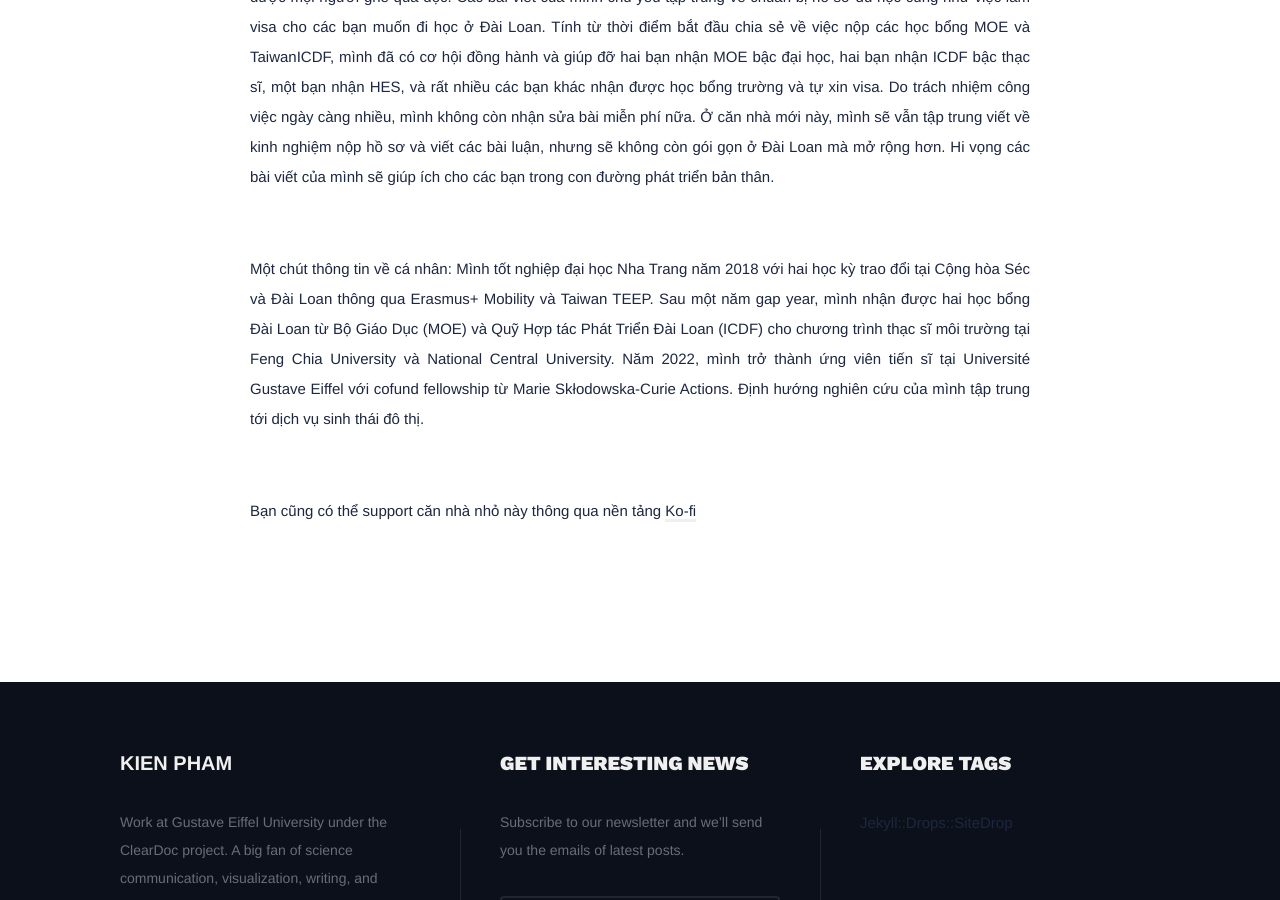
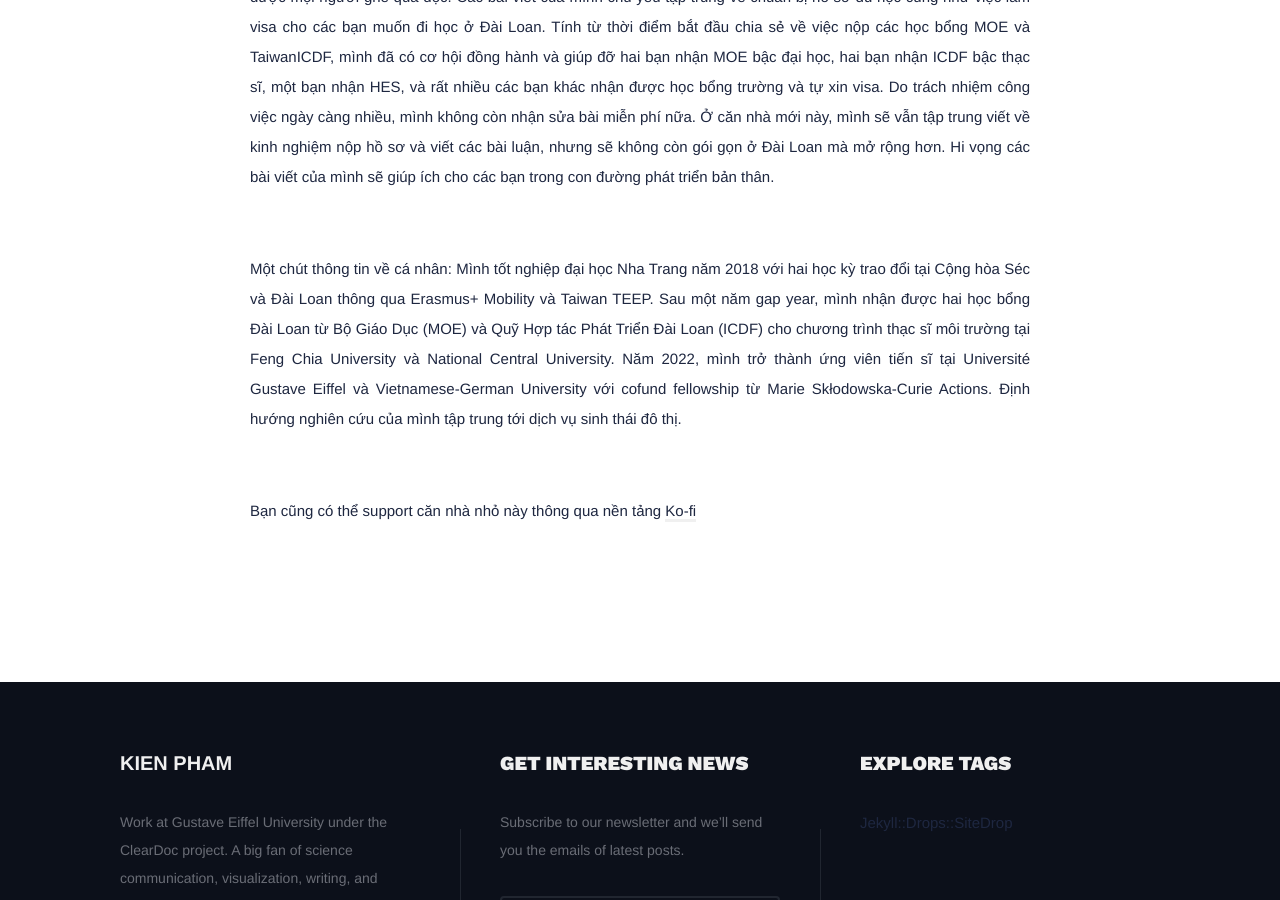
Before and after one commit to ray-ers/ray-ers.github.io, a Jekyll site: the page built from _pages/about.md, in a window 1280 px wide and 900 px high, scrolled down 337 px. Built offline with Jekyll 4.4.1, drawn with Linux system fonts in a browser that asks for light colours; nearby versions of some CDN libraries.

Commit message:
Update about.md

```diff
--- a/_pages/about.md
+++ b/_pages/about.md
@@ -7,7 +7,7 @@ image:
 
 <div align="justify"> Xin chào, mình là Kiên, hoặc Ray, mình sinh năm 95. Đây là nhà mới của mình sau một thời gian dài viết blog trên nền tảng <a href="https://eldlrjn.wordpress.com/">wordpress</a>. Mình bắt đầu viết blog từ 2014, nhưng tới 2016 mình mới bắt đầu viết thường xuyên hơn và được mọi người ghé qua đọc. Các bài viết của mình chủ yếu tập trung về chuẩn bị hồ sơ du học cũng như việc làm visa cho các bạn muốn đi học ở Đài Loan. Tính từ thời điểm bắt đầu chia sẻ về việc nộp các học bổng MOE và TaiwanICDF, mình đã có cơ hội đồng hành và giúp đỡ hai bạn nhận MOE bậc đại học, hai bạn nhận ICDF bậc thạc sĩ, một bạn nhận HES, và rất nhiều các bạn khác nhận được học bổng trường và tự xin visa. Do trách nhiệm công việc ngày càng nhiều, mình không còn nhận sửa bài miễn phí nữa. Ở căn nhà mới này, mình sẽ vẫn tập trung viết về kinh nghiệm nộp hồ sơ và viết các bài luận, nhưng sẽ không còn gói gọn ở Đài Loan mà mở rộng hơn. Hi vọng các bài viết của mình sẽ giúp ích cho các bạn trong con đường phát triển bản thân.</div>
 <br>
-<div align="justify">Một chút thông tin về cá nhân: Mình tốt nghiệp đại học Nha Trang năm 2018 với hai học kỳ trao đổi tại Cộng hòa Séc và Đài Loan thông qua Erasmus+ Mobility và Taiwan TEEP. Sau một năm gap year, mình nhận được hai học bổng Đài Loan từ Bộ Giáo Dục (MOE) và Quỹ Hợp tác Phát Triển Đài Loan (ICDF) cho chương trình thạc sĩ môi trường tại Feng Chia University và National Central University. Năm 2022, mình trở thành ứng viên tiến sĩ tại Université Gustave Eiffel với cofund fellowship từ Marie Skłodowska-Curie Actions. Định hướng nghiên cứu của mình tập trung tới dịch vụ sinh thái đô thị. </div>
+<div align="justify">Một chút thông tin về cá nhân: Mình tốt nghiệp đại học Nha Trang năm 2018 với hai học kỳ trao đổi tại Cộng hòa Séc và Đài Loan thông qua Erasmus+ Mobility và Taiwan TEEP. Sau một năm gap year, mình nhận được hai học bổng Đài Loan từ Bộ Giáo Dục (MOE) và Quỹ Hợp tác Phát Triển Đài Loan (ICDF) cho chương trình thạc sĩ môi trường tại Feng Chia University và National Central University. Năm 2022, mình trở thành ứng viên tiến sĩ tại Université Gustave Eiffel và Vietnamese-German University với cofund fellowship từ Marie Skłodowska-Curie Actions. Định hướng nghiên cứu của mình tập trung tới dịch vụ sinh thái đô thị. </div>
 <br>
 <div align="justify"> Bạn cũng có thể support căn nhà nhỏ này thông qua nền tảng <a href="https://ko-fi.com/kienphamtrung">Ko-fi</a> </div>
 <br><br>
```
